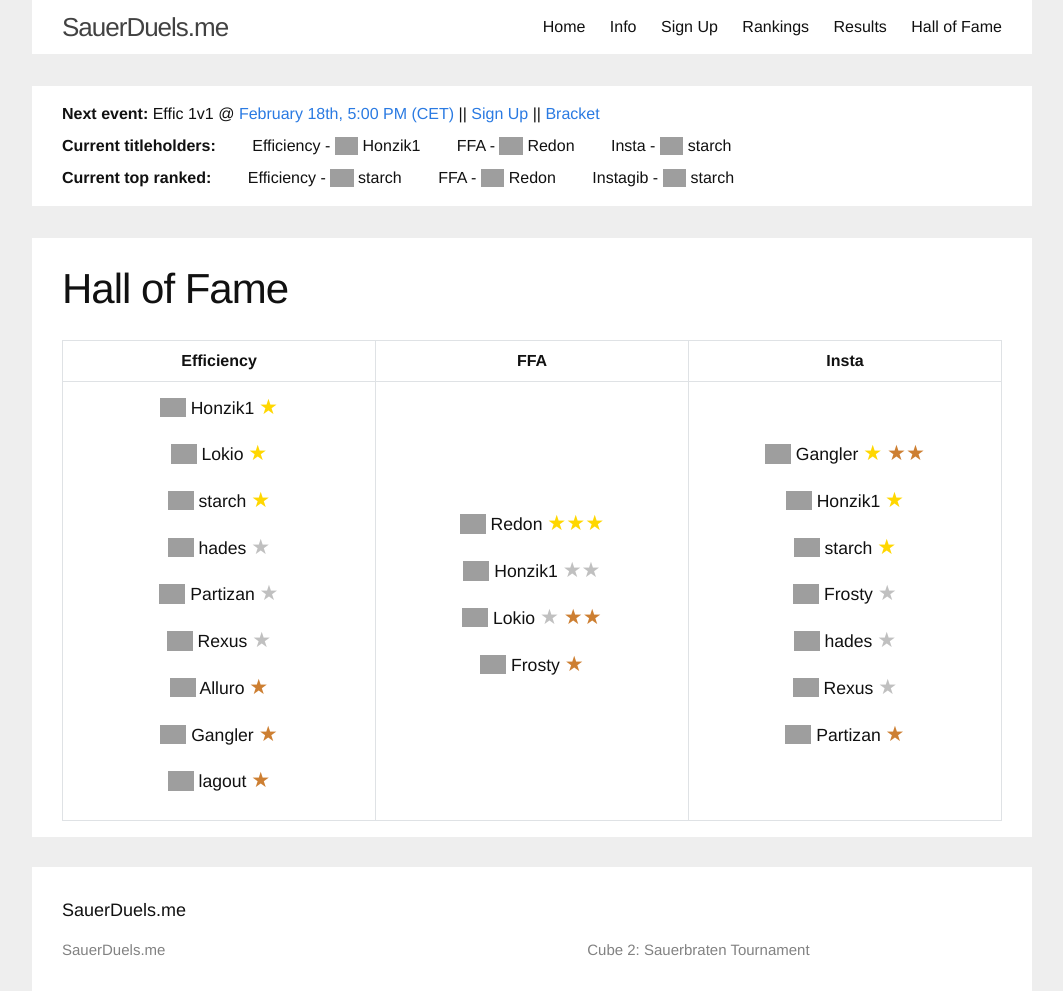
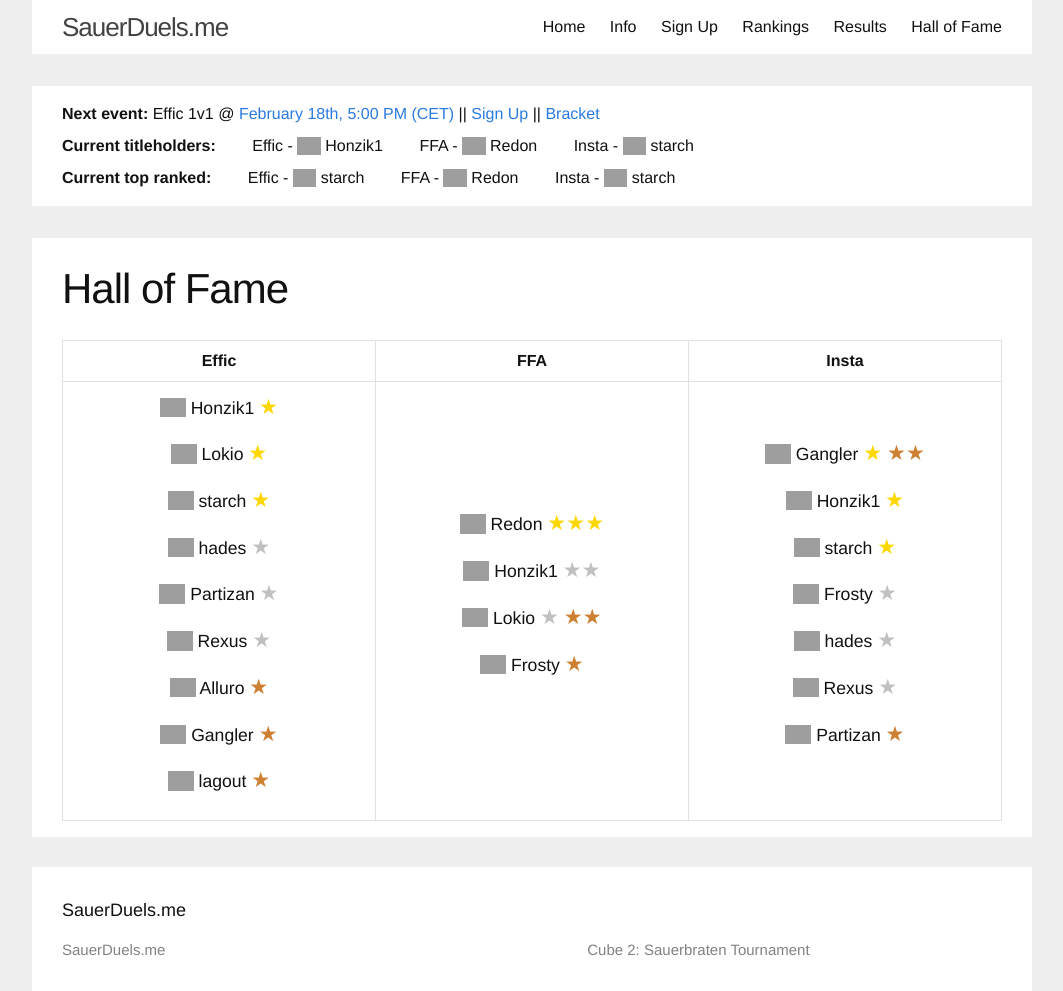
Before and after one commit to sauerduels/website, a Jekyll site: the page built from hof.html, in a window 1280 px wide, cut to the strip 0-991 px from the top of the page. Shown: the whole strip, without its empty margins (108-1171 px from the left). Built offline with Jekyll 4.4.1, drawn with Linux system fonts in a browser that asks for light colours; grey boxes are pictures that could not be loaded.

Commit message:
fix infobar

```diff
--- a/hof.html
+++ b/hof.html
@@ -4,7 +4,7 @@ title: Hall of Fame
 permalink: /hof/
 index: 5
 titleholders:
-  - category: Efficiency
+  - category: Effic
     name: Honzik1
     country: cz
   - category: FFA
@@ -14,17 +14,17 @@ titleholders:
     name: starch
     country: us
 toprankeds:
-  - category: Efficiency
+  - category: Effic
     name: starch
     country: us
   - category: FFA
     name: Redon
     country: nl
-  - category: Instagib
+  - category: Insta
     name: starch
     country: us
 hof:
-  - category: Efficiency
+  - category: Effic
     members:
       - name: Honzik1
         country: cz
```
